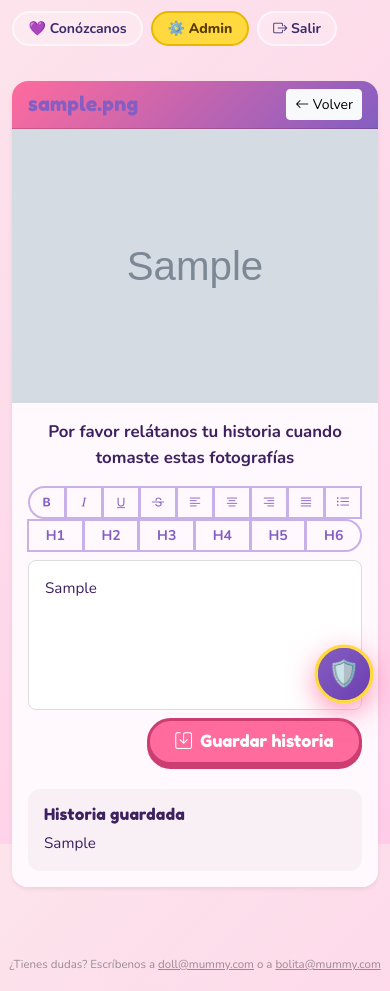
After one commit to kerm1977/clonedesitiorate, a Flask app: page /coleccion/view/1 in a window 390 px wide. The commit adds this page. Run offline with Flask 3, Linux system fonts and the light colour scheme; a user stored in the database is signed in; tables that the repository leaves empty hold one stand-in row (values such as "Sample post"); grey boxes marked "Sample" are stand-in pictures; some libraries are stand-ins or nearby versions.

Commit message:
Galeria rosa: historia con WYSIWYG y boton Ver mas

```diff
--- a/models.py
+++ b/models.py
@@ -16,6 +16,7 @@ class Image(db.Model):
     folder=db.Column(db.String(500))
     active=db.Column(db.Boolean,default=True)
     has_confetti=db.Column(db.Boolean,default=False)
+    story=db.Column(db.Text,nullable=True)
     created_at=db.Column(db.DateTime,default=datetime.utcnow)
     votes=db.relationship('ImageVote',backref='image',lazy=True,cascade='all, delete-orphan')
 
--- a/routes/coleccion.py
+++ b/routes/coleccion.py
@@ -292,6 +292,24 @@ def delete_opinion(opinion_id):
     return redirect(url_for('coleccion.index'))
 
 
+@coleccion_bp.route('/view/<int:image_id>')
+@login_required
+def view(image_id):
+    img = Image.query.get_or_404(image_id)
+    return render_template('coleccion_view.html', image=img)
+
+
+@coleccion_bp.route('/view/<int:image_id>/story', methods=['POST'])
+@login_required
+def save_story(image_id):
+    img = Image.query.get_or_404(image_id)
+    story = request.form.get('story', '').strip()
+    img.story = story
+    db.session.commit()
+    flash('Historia guardada', 'success')
+    return redirect(url_for('coleccion.view', image_id=image_id))
+
+
 @coleccion_bp.route('/file/<path:filename>')
 @login_required
 def serve_file(filename):
--- /dev/null
+++ b/templates/coleccion_view.html
@@ -0,0 +1,91 @@
+{% extends 'base.html' %}
+{% block title %}Ver más — Galería Rosa{% endblock %}
+
+{% block content %}
+<div class="container py-4">
+    <div class="row justify-content-center">
+        <div class="col-12 col-md-10 col-lg-8">
+            <div class="card border-0 shadow-sm" style="border-radius:16px; overflow:hidden;">
+                <div class="card-header d-flex justify-content-between align-items-center" style="background:linear-gradient(135deg,#ff6b9d,#845ec2); color:#fff;">
+                    <h5 class="mb-0 fun-title">{{ image.filename }}</h5>
+                    <a href="{{ url_for('coleccion.index') }}" class="btn btn-sm btn-light">
+                        <i class="bi bi-arrow-left"></i> Volver
+                    </a>
+                </div>
+                <div class="card-body p-0 text-center" style="background:#000;">
+                    {% if image.is_video %}
+                    <video src="{{ url_for('coleccion.serve_file', filename=image.filename) }}"
+                           alt="{{ image.filename }}"
+                           controls autoplay muted loop
+                           style="max-height:70vh; max-width:100%; display:block; margin:0 auto;"></video>
+                    {% else %}
+                    <img src="{{ url_for('coleccion.serve_file', filename=image.filename) }}"
+                         alt="{{ image.filename }}"
+                         class="img-fluid"
+                         style="max-height:70vh; display:block; margin:0 auto;">
+                    {% endif %}
+                </div>
+                <div class="card-body" style="background:#fff8fc;">
+                    <p class="text-center fw-bold" style="color:#3d2060; font-size:1.05rem;">
+                        Por favor relátanos tu historia cuando tomaste estas fotografías
+                    </p>
+
+                    <form action="{{ url_for('coleccion.save_story', image_id=image.id) }}" method="POST" onsubmit="return prepareStory();">
+                        <div class="btn-group w-100 mb-2 flex-wrap" role="group" aria-label="Editor">
+                            <button type="button" class="btn btn-sm btn-outline-secondary" onclick="execCmd('bold')"><i class="bi bi-type-bold"></i></button>
+                            <button type="button" class="btn btn-sm btn-outline-secondary" onclick="execCmd('italic')"><i class="bi bi-type-italic"></i></button>
+                            <button type="button" class="btn btn-sm btn-outline-secondary" onclick="execCmd('underline')"><i class="bi bi-type-underline"></i></button>
+                            <button type="button" class="btn btn-sm btn-outline-secondary" onclick="execCmd('strikeThrough')"><i class="bi bi-type-strikethrough"></i></button>
+                            <button type="button" class="btn btn-sm btn-outline-secondary" onclick="execCmd('justifyLeft')"><i class="bi bi-text-left"></i></button>
+                            <button type="button" class="btn btn-sm btn-outline-secondary" onclick="execCmd('justifyCenter')"><i class="bi bi-text-center"></i></button>
+                            <button type="button" class="btn btn-sm btn-outline-secondary" onclick="execCmd('justifyRight')"><i class="bi bi-text-right"></i></button>
+                            <button type="button" class="btn btn-sm btn-outline-secondary" onclick="execCmd('justifyFull')"><i class="bi bi-justify"></i></button>
+                            <button type="button" class="btn btn-sm btn-outline-secondary" onclick="execCmd('insertUnorderedList')"><i class="bi bi-list-ul"></i></button>
+                            <button type="button" class="btn btn-sm btn-outline-secondary" onclick="execCmd('formatBlock', 'H1')">H1</button>
+                            <button type="button" class="btn btn-sm btn-outline-secondary" onclick="execCmd('formatBlock', 'H2')">H2</button>
+                            <button type="button" class="btn btn-sm btn-outline-secondary" onclick="execCmd('formatBlock', 'H3')">H3</button>
+                            <button type="button" class="btn btn-sm btn-outline-secondary" onclick="execCmd('formatBlock', 'H4')">H4</button>
+                            <button type="button" class="btn btn-sm btn-outline-secondary" onclick="execCmd('formatBlock', 'H5')">H5</button>
+                            <button type="button" class="btn btn-sm btn-outline-secondary" onclick="execCmd('formatBlock', 'H6')">H6</button>
+                        </div>
+
+                        <div id="storyEditor" contenteditable="true"
+                             style="min-height:150px; background:#fff; border:1px solid #ddd; border-radius:8px; padding:1rem; outline:none; overflow-y:auto; color:#3d2060; font-family:'Nunito',sans-serif; font-size:0.95rem; text-align:left;">
+                            {{ image.story or '' }}
+                        </div>
+
+                        <textarea id="storyText" name="story" style="display:none;"></textarea>
+
+                        <div class="text-end mt-2">
+                            <button type="submit" class="btn btn-fun-pink" style="border-radius:24px;">
+                                <i class="bi bi-save me-1"></i> Guardar historia
+                            </button>
+                        </div>
+                    </form>
+
+                    {% if image.story %}
+                    <div class="mt-4 p-3" style="background:#f8f0f5; border-radius:12px;">
+                        <h6 class="fun-title mb-2" style="color:#3d2060;">Historia guardada</h6>
+                        <div style="white-space:pre-wrap; color:#3d2060; font-size:0.95rem;">{{ image.story }}</div>
+                    </div>
+                    {% endif %}
+                </div>
+            </div>
+        </div>
+    </div>
+</div>
+
+<script>
+function execCmd(command, value) {
+    document.execCommand(command, false, value || null);
+    document.getElementById('storyEditor').focus();
+}
+
+function prepareStory() {
+    const editor = document.getElementById('storyEditor');
+    const textarea = document.getElementById('storyText');
+    textarea.value = editor.innerText;
+    return true;
+}
+</script>
+{% endblock %}
```
Also changed, not shown: add_story_column.py (added, +41 -0 lines), templates/partials/coleccion_grid.html (+5 -36 lines).
